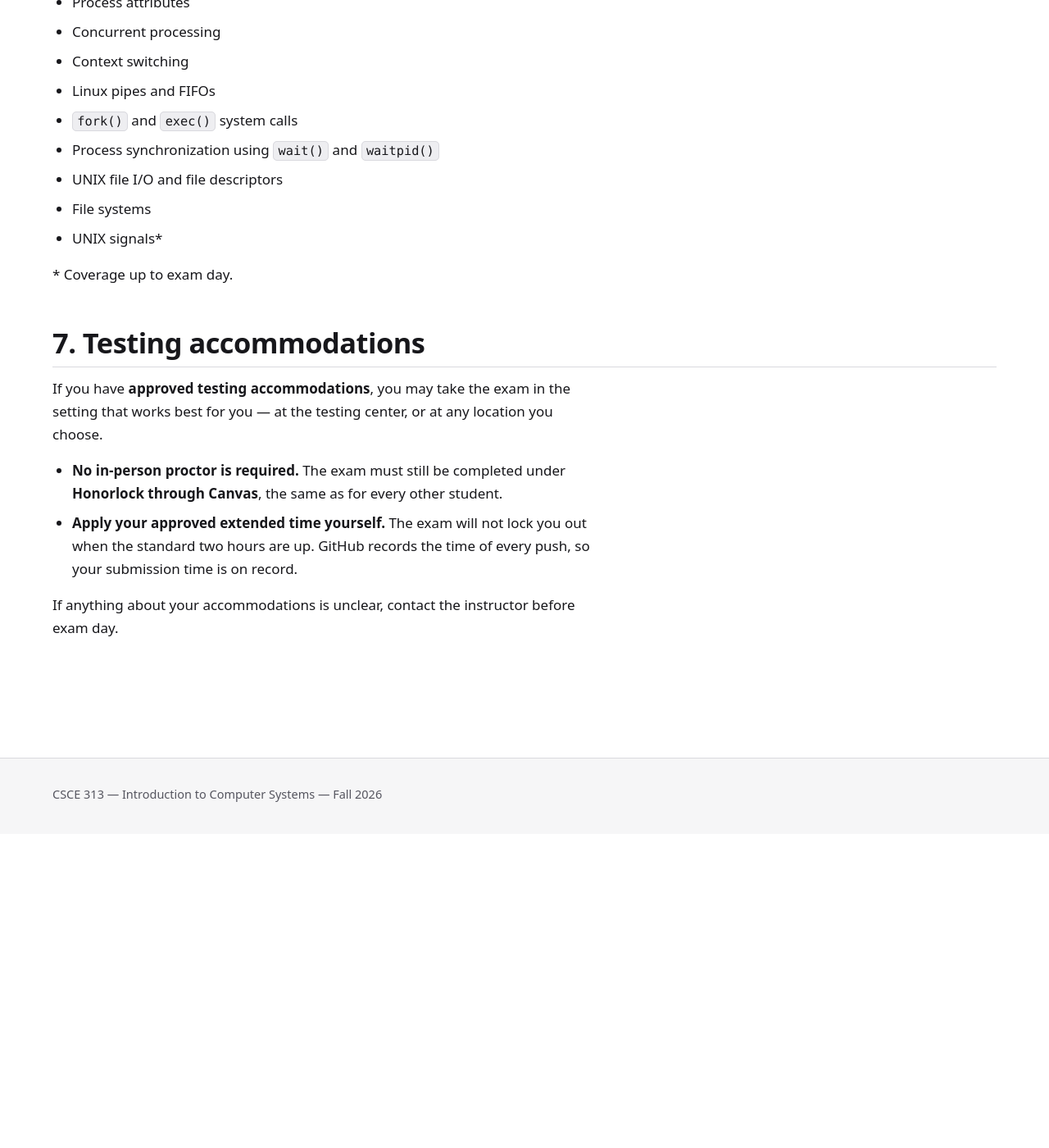
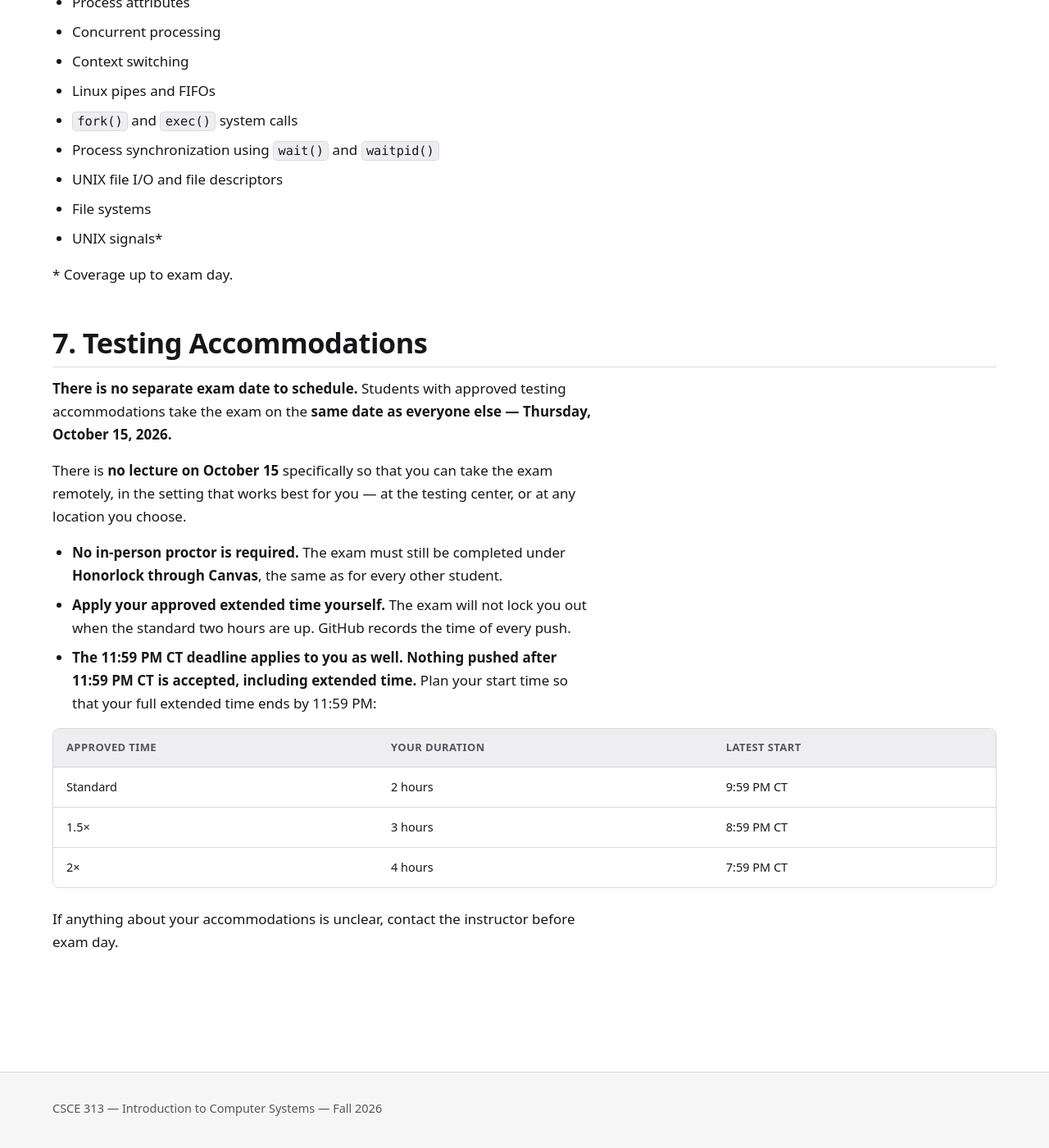
Before and after one commit to CSCE-313-FA26/CSCE-313-FA26.github.io, a Jekyll site: the page built from exam-1-instructions/index.md, in a window 1280 px wide and 1400 px high, scrolled down 2940 px. Shown: the whole window at 82% size. Built offline with Jekyll 4.4.1, drawn with Linux system fonts in a browser that asks for light colours; before the commit the page ends 3957 px from its top, so only the background shows below that; some of the changed text lies outside the part shown.

Commit message:
exam 1: formal section titles, hard 11:59 PM deadline, accommodations detail
  * Section titles made formal: Description; Date, Time and Duration; Exam
    Rules; Technical Requirements; Exam Preparation; Topics; Testing
    Accommodations. The rules callout is now "Permitted Resources and
    Proctoring".
  * "Nothing pushed after 11:59 PM CT is accepted" stated plainly.
  * Accommodations: no separate exam date to schedule; the exam is on the same
    date for everyone; there is no lecture on October 15 specifically so it can
    be taken remotely. The 11:59 PM CT deadline applies to extended time too,
    with a latest-start table for standard, 1.5x and 2x time (arithmetic
    checked: 9:59, 8:59, 7:59 PM).

Co-Authored-By: Claude Opus 5 (1M context) <noreply@anthropic.com>
Claude-Session: https://claude.ai/code/session_01Cdfrp6jXTU4Azy52SVcfSN

```diff
--- a/exam-1-instructions/index.md
+++ b/exam-1-instructions/index.md
@@ -34,7 +34,7 @@ as the in-class activities:
 
 It is a **take-home** exam. **There is no class on Thursday, October 15.**
 
-## 2. When, and for how long
+## 2. Date, Time and Duration
 
 | | |
 | --- | --- |
@@ -45,16 +45,16 @@ It is a **take-home** exam. **There is no class on Thursday, October 15.**
 You choose when to start. The exam window opens at 9:00 AM, and you have
 **2 hours** from whenever you begin.
 
-**Your work must be pushed by 11:59 PM.** Two hours before that is 9:59 PM, so
-**9:59 PM is the latest you can start** and still have your full time.
+**Nothing pushed after 11:59 PM CT is accepted.** Two hours before that is
+9:59 PM, so **9:59 PM is the latest you can start** and still have your full time.
 
 Commit and push as you go rather than all at the end. A push that fails at
 11:58 PM is not a submission.
 
-## 3. Rules
+## 3. Exam Rules
 
 <aside class="callout callout--warn" aria-labelledby="rules-heading">
-<h2 class="callout__title" id="rules-heading">Open book. No AI. Honorlock.</h2>
+<h2 class="callout__title" id="rules-heading">Permitted Resources and Proctoring</h2>
 <p><strong>Open notes, open book, and open online search.</strong> You may use
 your notes, the textbooks, your own labs and activities, the <code>man</code>
 pages, and search the web.</p>
@@ -105,17 +105,29 @@ exhaustive** — it is here to help you review.
 
 \* Coverage up to exam day.
 
-## 7. Testing accommodations
+## 7. Testing Accommodations
 
-If you have **approved testing accommodations**, you may take the exam in the
-setting that works best for you — at the testing center, or at any location you
-choose.
+**There is no separate exam date to schedule.** Students with approved testing
+accommodations take the exam on the **same date as everyone else — Thursday,
+October 15, 2026.**
+
+There is **no lecture on October 15** specifically so that you can take the exam
+remotely, in the setting that works best for you — at the testing center, or at
+any location you choose.
 
 - **No in-person proctor is required.** The exam must still be completed under
   **Honorlock through Canvas**, the same as for every other student.
 - **Apply your approved extended time yourself.** The exam will not lock you out
-  when the standard two hours are up. GitHub records the time of every push, so
-  your submission time is on record.
+  when the standard two hours are up. GitHub records the time of every push.
+- **The 11:59 PM CT deadline applies to you as well. Nothing pushed after
+  11:59 PM CT is accepted, including extended time.** Plan your start time so
+  that your full extended time ends by 11:59 PM:
+
+| Approved time | Your duration | Latest start |
+| --- | --- | --- |
+| Standard | 2 hours | 9:59 PM CT |
+| 1.5× | 3 hours | 8:59 PM CT |
+| 2× | 4 hours | 7:59 PM CT |
 
 If anything about your accommodations is unclear, contact the instructor before
 exam day.
```
Also changed, not shown: other parts of exam-1-instructions/index.md (+3 -3 lines).
